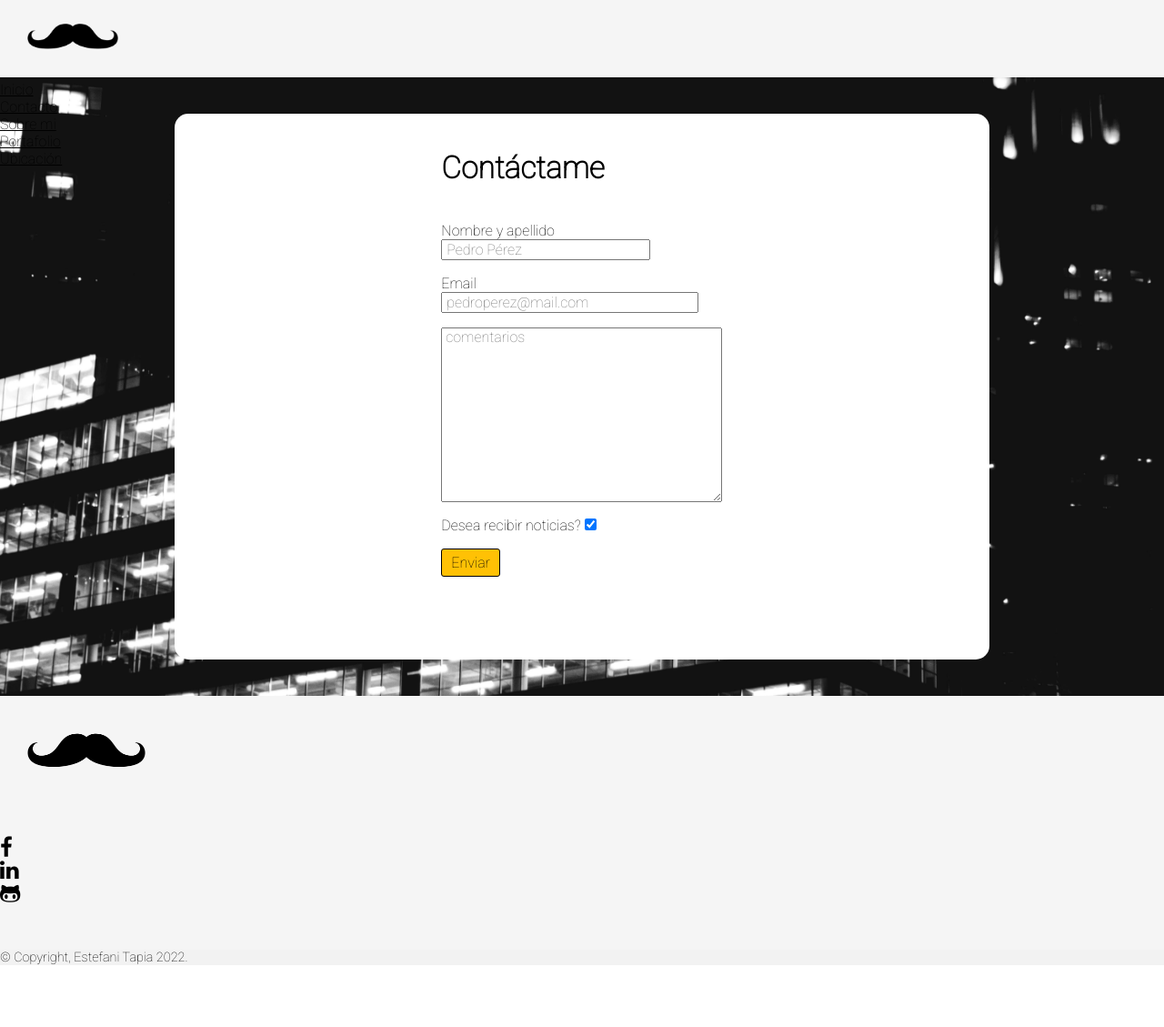
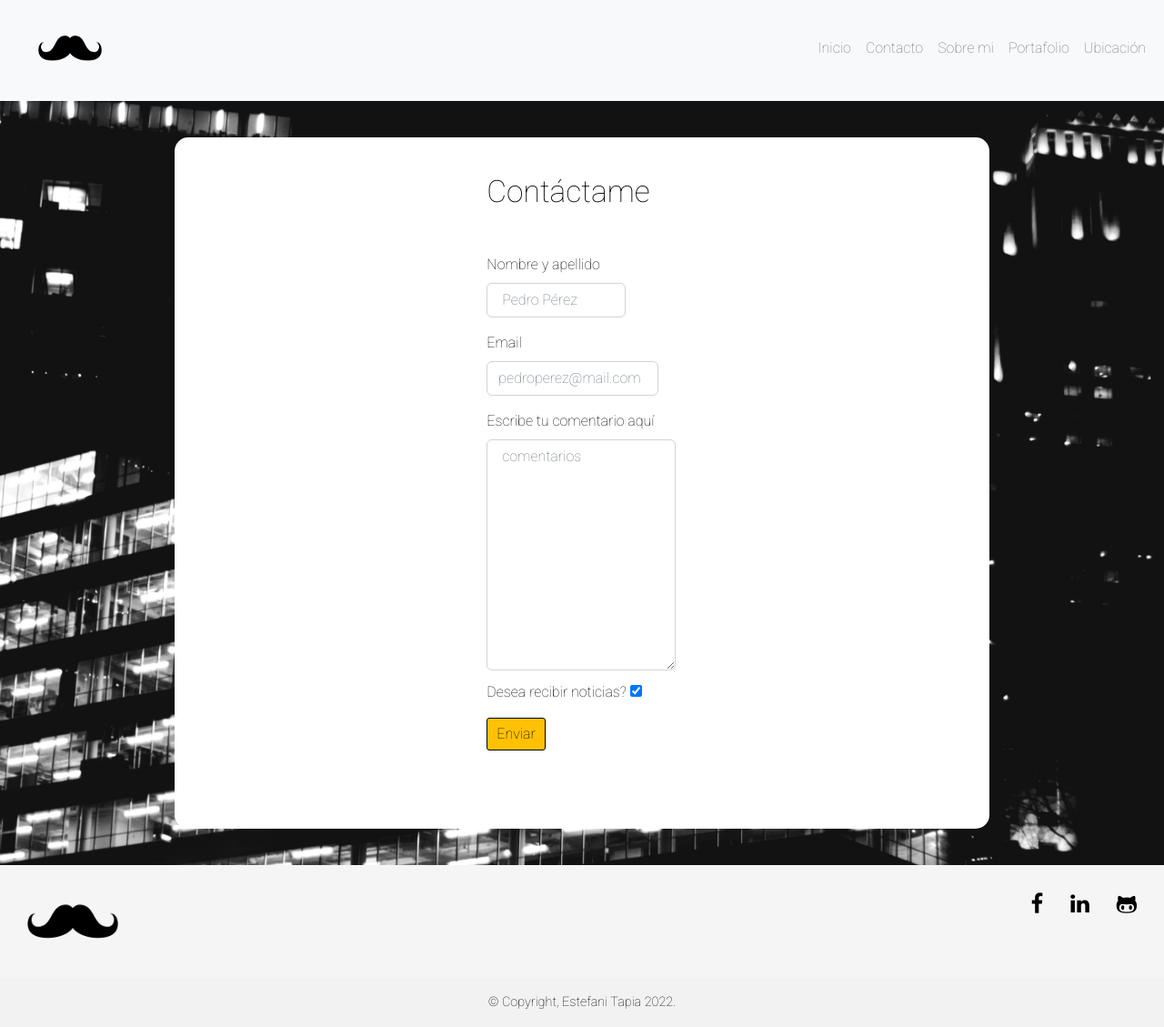
Before and after one commit to estefanitapia/cv, a plain HTML site: page cv/pages/contacto.html in a window 1280 px wide. Shown: the part 5-1134 px from the top of the page at 91% size. Before the commit the page ends 1066 px from the top, so only its background shows below. Drawn offline with nearby package versions, Linux system fonts and the light colour scheme; a web font is replaced by a local one.

Commit message:
Se modifica se agrega bootstrap a contacto con su respectivo estilo

```diff
--- a/cv/assets/css/style.css
+++ b/cv/assets/css/style.css
@@ -88,7 +88,6 @@ h1 {
 }
 
 /*---------- Contacto ----------*/
-
 .form-contacto {
   height: auto;
   background-image: url(../img/fondo-oscuro.jpg);
@@ -96,92 +95,21 @@ h1 {
   background-repeat: no-repeat;
   background-position: center center;
   background-attachment: fixed;
-  display: grid;
-  justify-items: center;
-  align-items: center;
 }
 
 .section2 {
-  height: 75vh;
+  height: 95vh;
   width: 70%;
   display: grid;
   grid-template-columns: 1fr;
-  grid-template-rows: 100px;
+  grid-template-rows: 10px;
   justify-items: center;
   background-color: white;
   border-radius: 15px;
   margin: 5vh 0vh 5vh 0vh;
 }
 
-@media screen and (max-width: 360px) {
-  .section2 {
-    height: 90vh;
-    width: 90%;
-    grid-template-columns: 1fr;
-    grid-template-rows: repeat(1fr);
-    justify-items: center;
-  }
-
-  .form-nombre input {
-    width: auto;
-  }
-
-  .form-email input {
-    width: auto;
-  }
-
-  .form-comentarios textarea {
-    width: auto;
-  }
-}
-
-@media screen and (max-width: 770px) {
-  .section2 {
-    height: 90vh;
-    width: 90%;
-    grid-template-columns: 1fr;
-    grid-template-rows: repeat(1fr);
-    justify-items: center;
-  }
-
-  .form-nombre input {
-    width: auto;
-  }
-
-  .form-email input {
-    width: auto;
-  }
-
-  .form-comentarios textarea {
-    width: auto;
-  }
-}
-
-@media screen and (max-width: 1200px) {
-  .section2 {
-    height: 90vh;
-    width: 70%;
-    grid-template-columns: 1fr;
-    grid-template-rows: repeat(1fr);
-    justify-items: center;
-  }
-
-  .form-nombre input {
-    width: auto;
-  }
-
-  .form-email input {
-    width: auto;
-  }
-
-  .form-comentarios textarea {
-    width: auto;
-  }
-}
-
 form {
-  display: flex;
-  flex-direction: column;
   width: auto;
   height: auto;
   padding: 0px 10px 0px 10px;
@@ -229,6 +157,18 @@ form h2 {
   background-color: #ffc105;
   border: 1px solid #000000;
   border-radius: 3px;
+}
+
+@media screen and (max-width: 320px) {
+  .section2 {
+    height:110vh;
+  }
+}
+
+@media screen and (max-width: 768px) {
+  .section2 {
+    height:110vh;
+  }
 }
 
 /*---------- Sobre mi ----------*/
--- a/cv/pages/contacto.html
+++ b/cv/pages/contacto.html
@@ -5,6 +5,8 @@
     <meta http-equiv="X-UA-Compatible" content="IE=edge">
     <meta name="viewport" content="width=device-width, initial-scale=1.0">
     <title>Contacto</title>
+    <!--Bootstrap-->
+    <link href="https://cdn.jsdelivr.net/npm/bootstrap@5.2.0-beta1/dist/css/bootstrap.min.css" rel="stylesheet">
     <!--Style-->
     <link rel="stylesheet" href="../assets/css/style.css">
     <!--Google Fonts-->
@@ -17,32 +19,51 @@
 <body>
     <!--Header-->
     <header class="encabezado">
-        <nav>
-            <a href="#"><img class="img-logo" src="../assets/img/logo.png" alt="logo"></a>
-            <ul>
-                <li><a href="../index.html">Inicio</a></li>
-                <li><a href="#">Contacto</a></li>
-                <li><a href="./sobre-mi.html">Sobre mi</a></li>
-                <li><a href="./portafolio.html">Portafolio</a></li>
-                <li><a href="./ubicacion.html">Ubicación</a></li>
+      <nav class="navbar navbar-expand-lg bg-light">
+        <div class="container-fluid ">
+          <a class="navbar-brand" href="#"
+            ><img class="img-logo" src="../assets/img/logo.png" alt="logo"
+          /></a>
+          <button class="navbar-toggler" type="button" data-bs-toggle="collapse" data-bs-target="#navbarSupportedContent" aria-controls="navbarSupportedContent" aria-expanded="false" aria-label="Toggle navigation">
+          <span class="navbar-toggler-icon"></span>
+          </button>
+          <div class="collapse navbar-collapse d-flex justify-content-end" id="navbarNav">
+            <ul class="navbar-nav">
+              <li class="nav-item">
+                <a class="nav-link" href="../index.html">Inicio</a>
+              </li>
+              <li class="nav-item">
+                <a class="nav-link" href="#">Contacto</a>
+              </li>
+              <li class="nav-item">
+                <a class="nav-link" href="./sobre-mi.html">Sobre mi</a>
+              </li>
+              <li class="nav-item">
+                <a class="nav-link" href="./portafolio.html">Portafolio</a>
+              </li>
+              <li class="nav-item">
+                <a class="nav-link" href="./ubicacion.html">Ubicación</a>
+              </li>
             </ul>
+          </div>
+        </div>
       </nav>
-    </header>
     <!--Main-->
-    <main class="form-contacto">
+    <main class="form-contacto d-flex justify-content-center align-content-center">
         <section class="section2">
-        <form action="">
+          <form class="d-flex flex-column" action="">
               <h2>Contáctame</h2>
               <div class="form-nombre">
-                <label for="name" placeholder>Nombre y apellido</label>
-                <input type="text" id="name" placeholder=" Pedro Pérez" required>
+                  <label class="form-label"for="exampleFormControlInput1 name" placeholder>Nombre y apellido</label>
+                  <input type="text" class="form-control" id="exampleFormControlInput1 name" placeholder=" Pedro Pérez" required>
               </div>
               <div  class="form-email">
-                <label for="mail">Email</label>
-                <input type="email" id="mail" placeholder=" pedroperez@mail.com" required>
+                  <label class="form-label" for="mail">Email</label>
+                  <input class="form-control" type="email" id="exampleFormControlInput1 mail" placeholder="pedroperez@mail.com" required>
               </div>
               <div class="form-comentarios">
-                <textarea name="" id="" cols="30" rows="10" placeholder=" comentarios"></textarea>
+                  <label for="exampleFormControlTextarea1" class="form-label">Escribe tu comentario aquí</label>
+                  <textarea class="form-control" id="exampleFormControlTextarea1" rows="10" placeholder=" comentarios"></textarea>
               </div>
               <div>
                   <label for="newsletter">Desea recibir noticias?</label>
@@ -52,18 +73,37 @@
                   <input type="submit" value="Enviar">
               </div>
           </form>
+        </section>
     </main>
+    <footer>
       <!--Footer-->
-    <footer>
-        <div class="contenedor-footer">
-            <img class="img-footer" src="../assets/img/logo.png" alt="logo">
-            <ul class="footer-links">
-                <li><a href="https://www.facebook.com/" target="_blank"><i class="fa fa-facebook" style="font-size:24px"></i></a></li>
-                <li><a href="https://linkedin.com/" target="_blank"><i class="fa fa-linkedin" style="font-size:24px"></i></a></li>
-                <li><a href="https://www.github.com/" target="_blank"><i class="fa fa-github-alt" style="font-size:24px"></i></a></li>
+      <div
+        class="contenedor-footer d-flex justify-content-between align-items-center"
+      >
+        <img class="img-footer" src="../assets/img/logo.png" alt="logo" />
+        <ul class="footer-links d-flex align-items-center">
+          <li>
+            <a href="https://www.facebook.com/" target="_blank"
+              ><i class="fa fa-facebook" style="font-size: 24px"></i
+            ></a>
+          </li>
+          <li>
+            <a href="https://linkedin.com/" target="_blank"
+              ><i class="fa fa-linkedin" style="font-size: 24px"></i
+            ></a>
+          </li>
+          <li>
+            <a href="https://www.github.com/" target="_blank"
+              ><i class="fa fa-github-alt" style="font-size: 24px"></i
+            ></a>
+          </li>
         </ul>
       </div>
-        <p class="copyright">© Copyright, Estefani Tapia 2022.</p>
+      <p class="copyright pt-3 pb-3 d-flex justify-content-center">
+        © Copyright, Estefani Tapia 2022.
+      </p>
     </footer>
+    <!--Bootstrap JS-->
+    <script src="https://cdn.jsdelivr.net/npm/bootstrap@5.2.0-beta1/dist/js/bootstrap.bundle.min.js"></script>
 </body>
 </html>
```
Also changed, not shown: cv/index.html (+31 -11 lines), 1 other file. Lines whose indentation alone changed are shown as unchanged.
